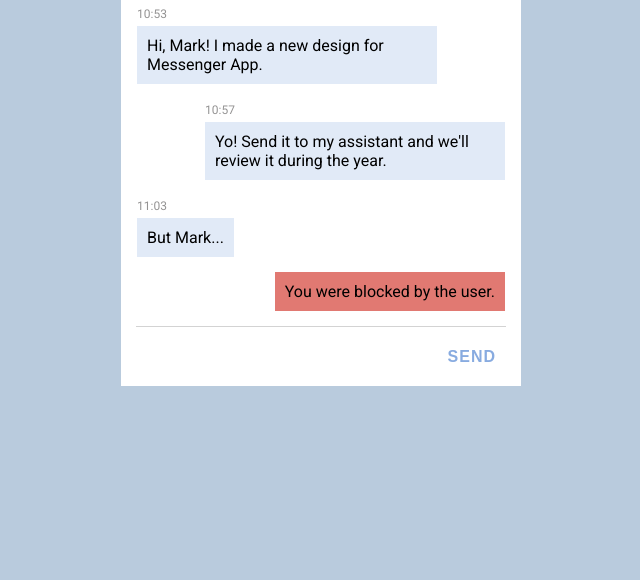
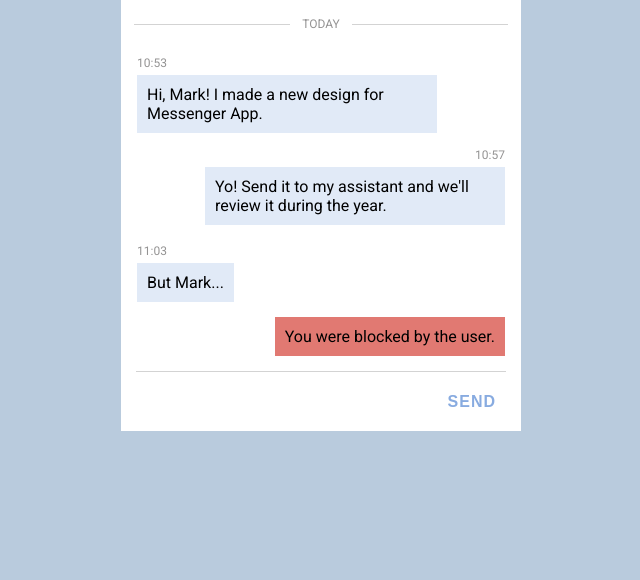
Before and after one commit to filiphis/front-end-challenges, a plain HTML site: page challenge04/index.html in a window 1280 px wide. Shown: the part 220-800 px from the top of the page, without its empty margins (319-959 px from the left). Drawn offline with Linux system fonts and the light colour scheme.

Commit message:
Aula 1.13

```diff
--- a/challenge04/index.html
+++ b/challenge04/index.html
@@ -26,9 +26,9 @@
             Hi, Mark! I made a new design for Messenger App.
           </p>
         </li>
-        <li class="chat__message">
+        <li class="chat__message chat__messageText--friendMessage">
           <span class="chat__time">10:57</span>
-          <p class="chat__messageText chat__messageText-fiendMessage">
+          <p class="chat__messageText ">
             Yo! Send it to my assistant and we'll review it during the year.
           </p>
         </li>
@@ -44,10 +44,10 @@
           </p>
         </li>
       </ul>
-      <div class="chat__send">
+      <form class="chat__send" action="#">
         <input type="text" />
         <button type="submit">Send</button>
-      </div>
+      </form>
     </div>
   </body>
 </html>
--- a/challenge04/styles.css
+++ b/challenge04/styles.css
@@ -19,10 +19,13 @@
 body {
   font-family: Roboto, sans-serif;
   background: #b9cbdd;
+  display: flex;
+  justify-content: center;
+  align-items: center;
+  height: 100vh;
 }
 
 .chat {
-  margin: 100px auto 0;
   width: 400px;
   /* height: 484px; */
   background-color: white;
@@ -36,6 +39,14 @@
   padding: 20px;
   margin-bottom: 20px;
 }
+.chat__header img {
+  transition: opacity 0.15s ease-in-out;
+  opacity: 0.7;
+}
+.chat__header img:hover {
+  opacity: 1;
+}
+
 .chat__userName {
   color: #ffffff;
   letter-spacing: 1px;
@@ -85,6 +96,12 @@
   display: inline-block;
   font-size: 12px;
   margin-bottom: 5px;
+}
+
+.chat__messageText--friendMessage .chat__time {
+  display: block;
+  vertical-align: middle;
+  text-align: right;
 }
 
 .chat__message,
```
